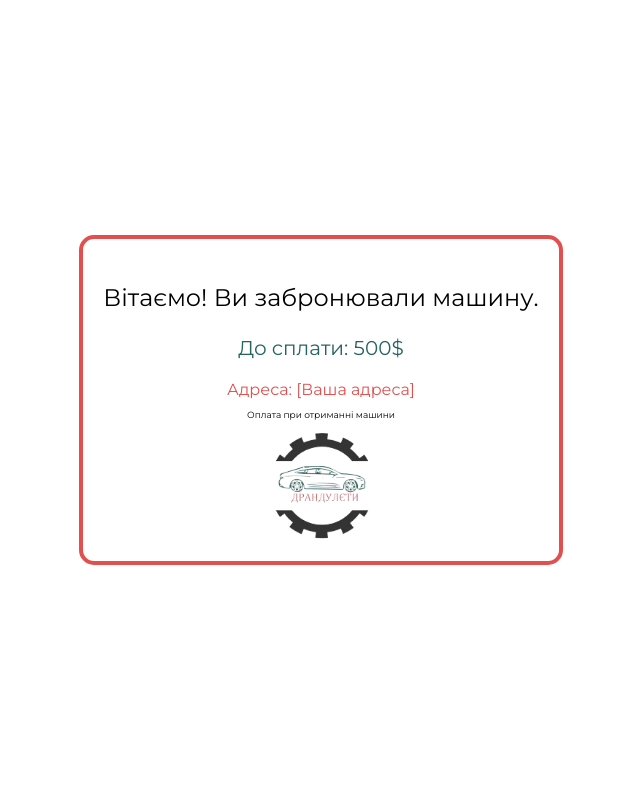
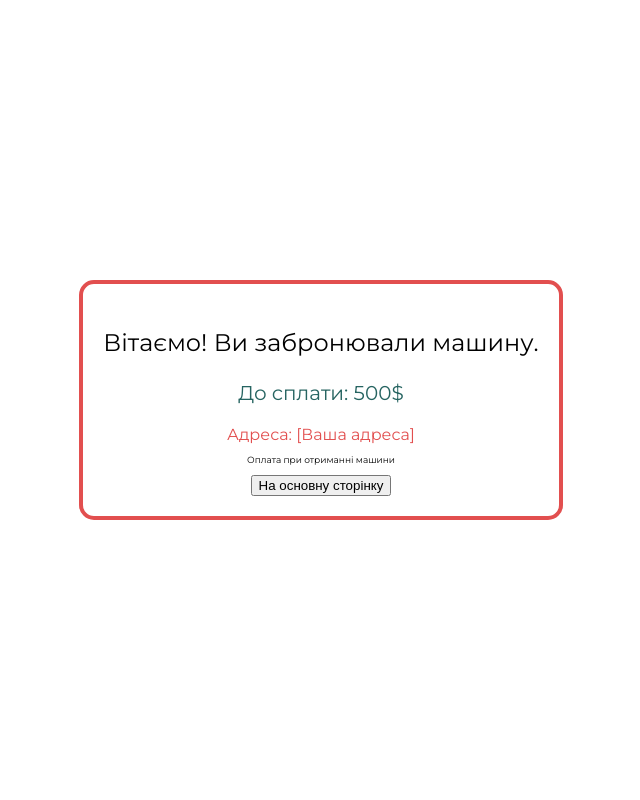
Before and after one commit to bilyi1andrii/Carsharing, a Python web app: template flaskblog/templates/message.html in a window 1280 px wide. Shown: the whole page, without its empty margins (319-959 px from the left). Run offline with Jinja, Linux system fonts and the light colour scheme; the template is opened without the code that fills it, so the values that code supplies are empty.

Commit message:
Add files via upload

```diff
--- a/flaskblog/templates/message.html
+++ b/flaskblog/templates/message.html
@@ -9,6 +9,7 @@
     <link rel="stylesheet" href="{{ url_for('static', filename='css/message.css') }}">
 </head>
 <body>
+    <!-- <img class= "logo" src="{{ url_for('static', filename='profile_pics/logo.png') }}" alt=""></a> -->
     <div class="container">
         <div class="content">
             <div class="message-box">
@@ -16,7 +17,9 @@
                 <p class="amount">До сплати: 500$</p>
                 <p class="address">Адреса: [Ваша адреса]</p>
                 <p class="payment-info">Оплата при отриманні машини</p>
-                <img class= "logo" src="{{ url_for('static', filename='profile_pics/logo.png') }}" alt=""></a>
+                <form action="{{ url_for('homepage') }}" method="get">
+                    <button type="submit">На основну сторінку</button>
+                  </form>
                 <!-- <img src="logo.png" alt="Наше лого" class="logo"> -->
             </div>
         </div>
```
